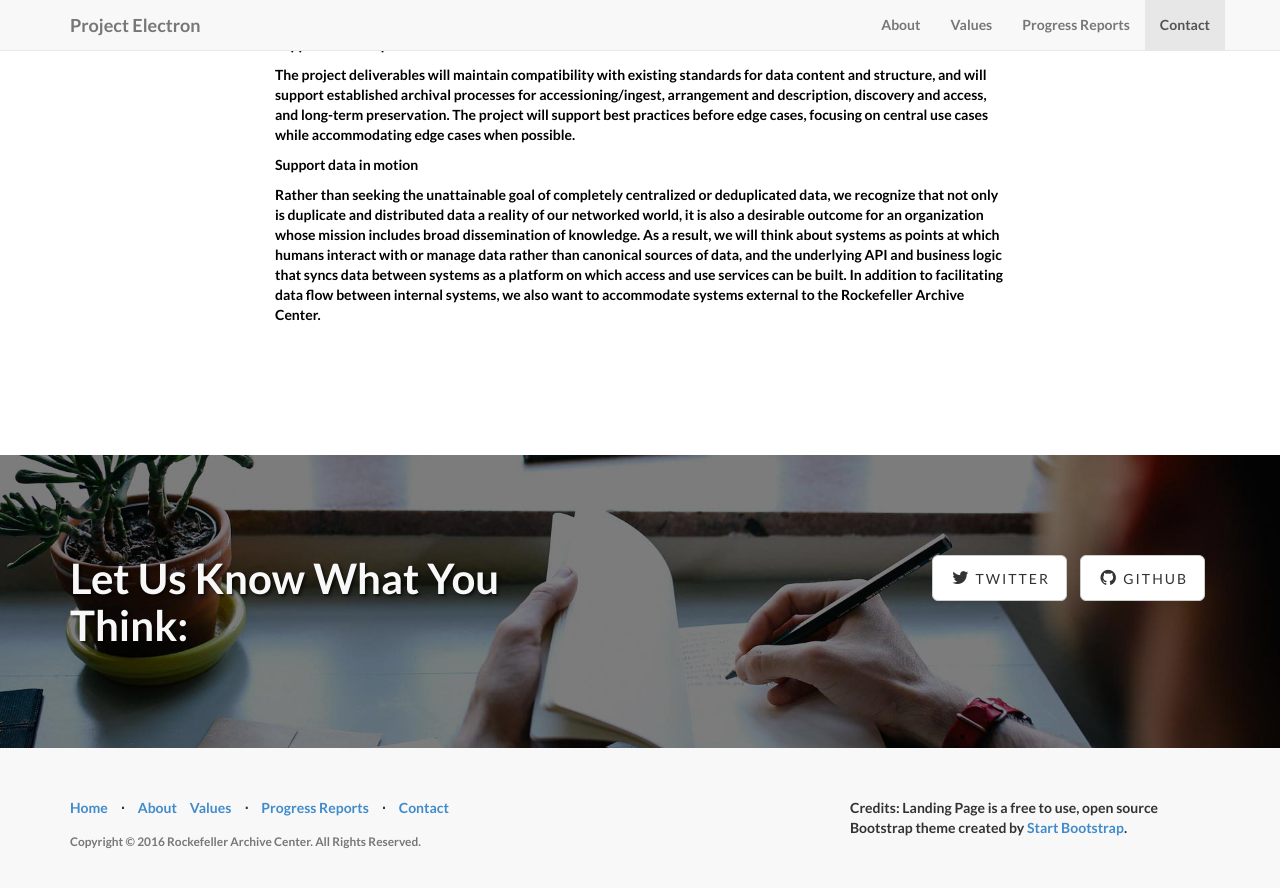
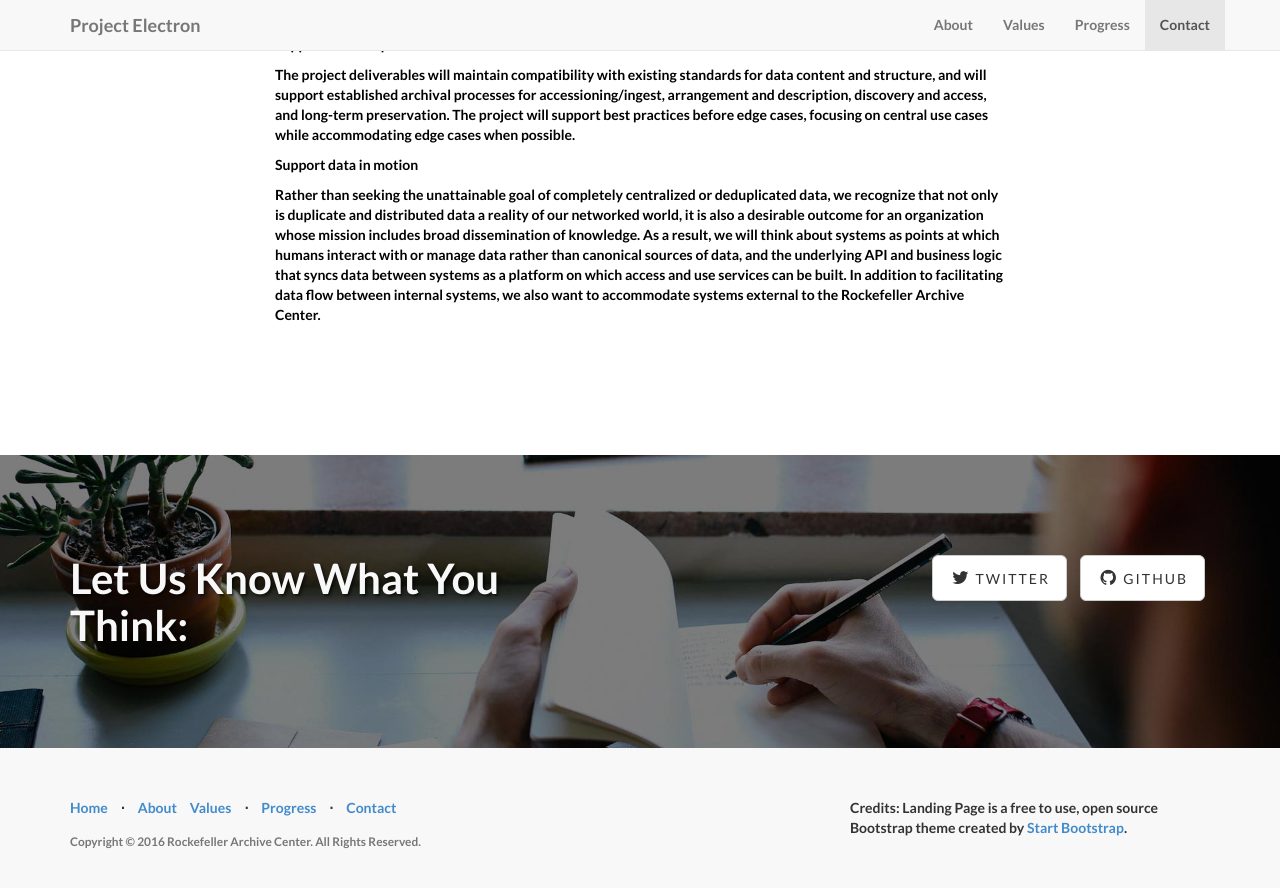
Before and after one commit to RockefellerArchiveCenter/project_electron, a Jekyll site: the page built from index.html, in a window 1280 px wide and 900 px high, scrolled down 1936 px. Shown: the top 888 px of the window. Built offline with Jekyll 4.4.1, drawn with Linux system fonts in a browser that asks for light colours.

Commit message:
Changing services to Progress Reports

```diff
--- a/_includes/footer.html
+++ b/_includes/footer.html
@@ -16,7 +16,7 @@
                     </li>
                     <li class="footer-menu-divider">&sdot;</li>
                     <li>
-                        <a href="#progress">Progress Reports</a>
+                        <a href="#progress">Progress</a>
                     </li>
                     <li class="footer-menu-divider">&sdot;</li>
                     <li>
--- a/_includes/header.html
+++ b/_includes/header.html
@@ -21,7 +21,7 @@
                     <a class="page-scroll" href="#values">Values</a>
                 </li>
                 <li>
-                    <a class="page-scroll" href="#progress">Progress Reports</a>
+                    <a class="page-scroll" href="#progress">Progress</a>
                 </li>
                 <li>
                     <a class="page-scroll" href="#contact">Contact</a>
```
